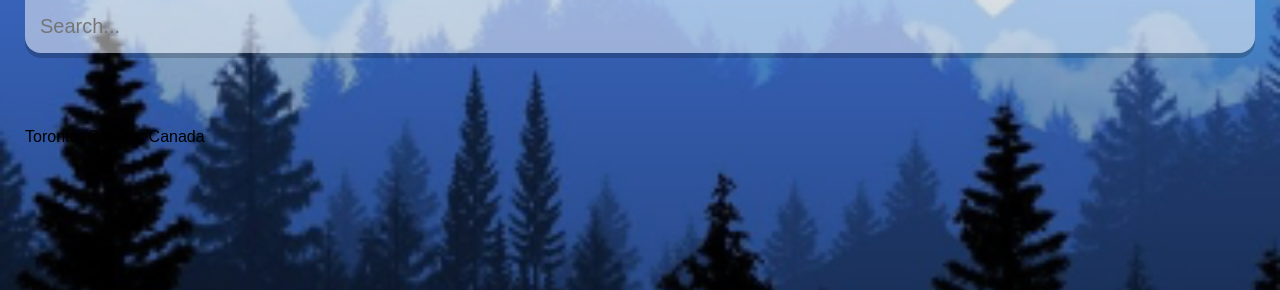
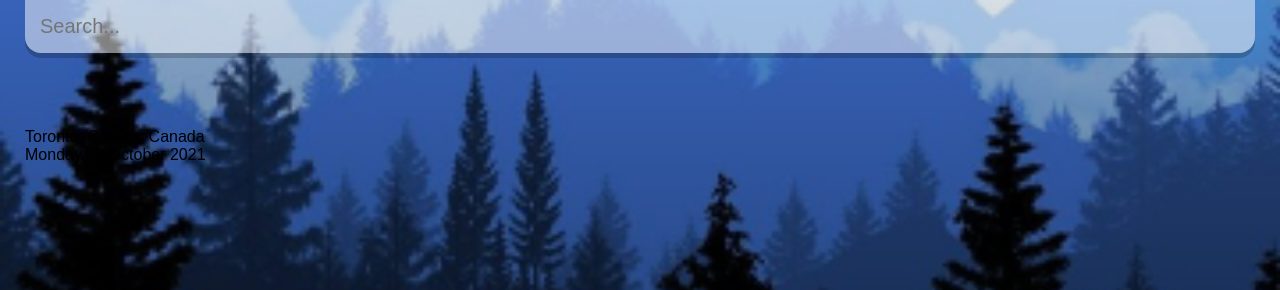
Before and after one commit to DimarcoKevin/react-weather, a React (Create React App) app: page / in a window 1280 px wide. Shown: the top 290 px of the page. Built offline with nearby package versions, Linux system fonts and the light colour scheme.

Commit message:
Completing dateBuilder function

```diff
--- a/src/App.js
+++ b/src/App.js
@@ -8,7 +8,15 @@
 function App() {
 
   const dateBuilder = (d) => {
+    let months = ["January", "February", "March", "April", "May", "June", "July", "August", "September", "October", "November", "December"];
+    let days = ["Sunday", "Monday", "Tuesday", "Wednesday", "Thursday", "Friday", "Saturday"];
 
+    let year = d.getFullYear();
+    let month = months[d.getMonth()]
+    let day = days[d.getDay()];
+    let date = d.getDate();
+
+    return `${day} ${date} ${month} ${year}`;
   }
 
   return (
```
